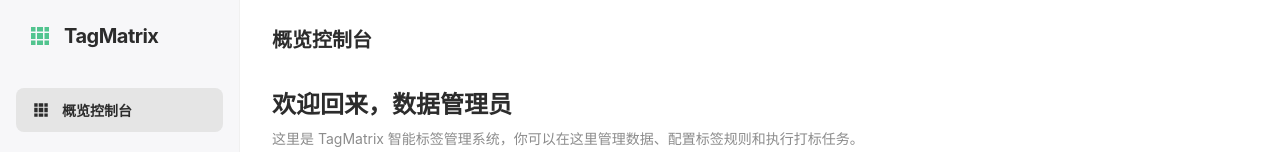
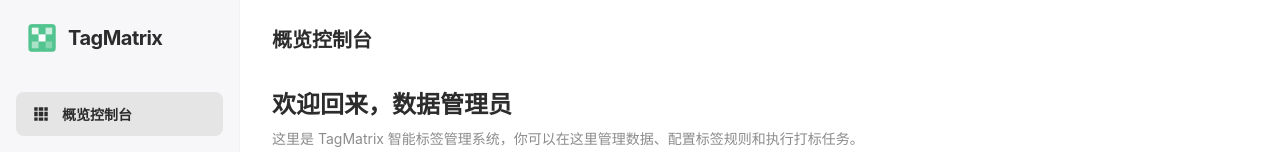
Before and after one commit to sun977/TagMatrix, a Vue app in the folder frontend/: page /#/dashboard in a window 1280 px wide. Shown: the top 152 px of the page. Built offline with nearby package versions, Linux system fonts and the light colour scheme.

Commit message:
feat(frontend): 替换侧边栏图标为应用logo
将侧边栏的网格图标替换为自定义的应用logo图片，提升品牌识别度。
调整了logo在折叠和展开状态下的尺寸样式。

```diff
--- a/frontend/src/components/Layout.vue
+++ b/frontend/src/components/Layout.vue
@@ -7,7 +7,7 @@
       :style="{ width: actualSidebarWidth + 'px' }"
     >
       <div class="sidebar-header">
-        <el-icon :size="24" color="var(--tm-accent-primary)"><Grid /></el-icon>
+        <img src="../assets/images/appicon.png" alt="TagMatrix Logo" class="app-logo" :class="{ 'is-collapsed': isCollapsed }" />
         <span class="logo-text" v-if="!isCollapsed">TagMatrix</span>
       </div>
 
@@ -202,6 +202,19 @@ onUnmounted(() => {
     white-space: nowrap;
     overflow: hidden;
 
+    .app-logo {
+      width: 28px;
+      height: 28px;
+      object-fit: contain;
+      border-radius: 4px;
+      flex-shrink: 0;
+
+      &.is-collapsed {
+        width: 32px;
+        height: 32px;
+      }
+    }
+
     .logo-text {
       font-weight: 700;
       font-size: 20px;
```
Also changed, not shown: frontend/src/assets/images/appicon.png (added).
